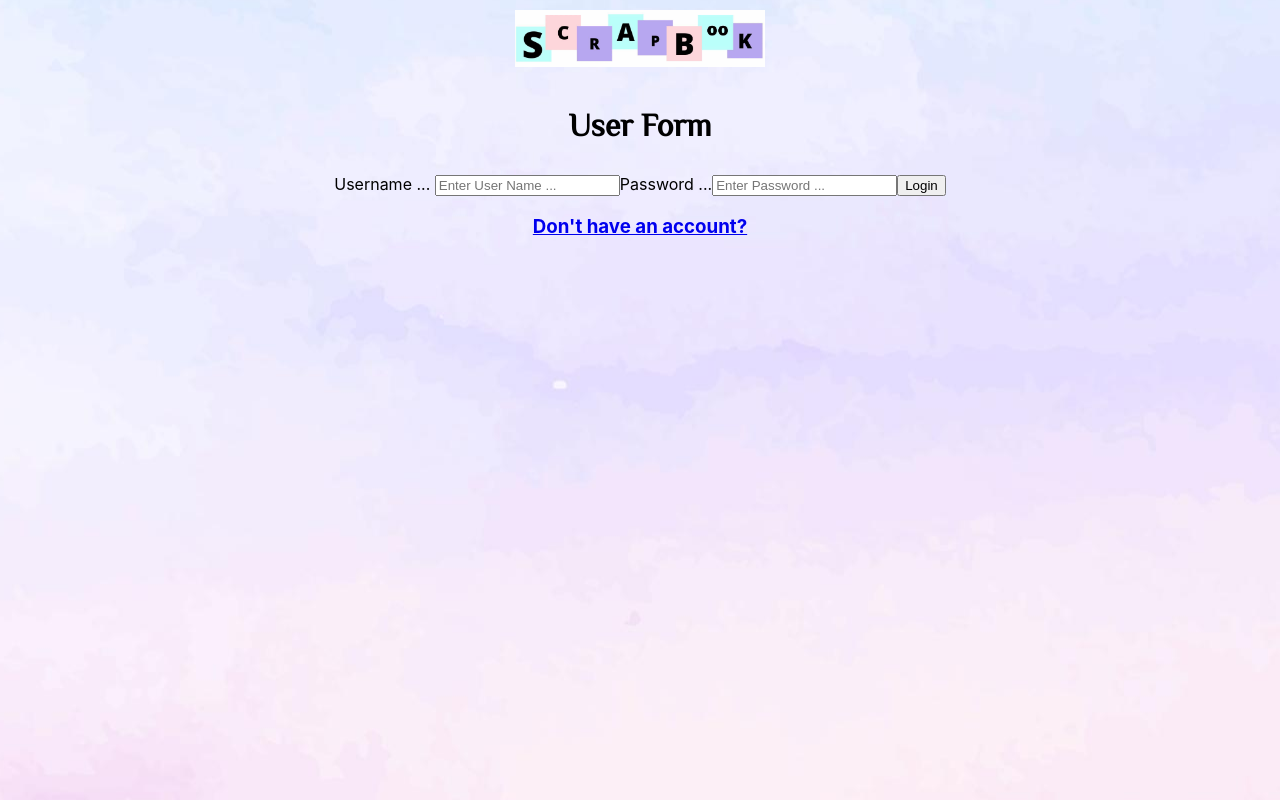
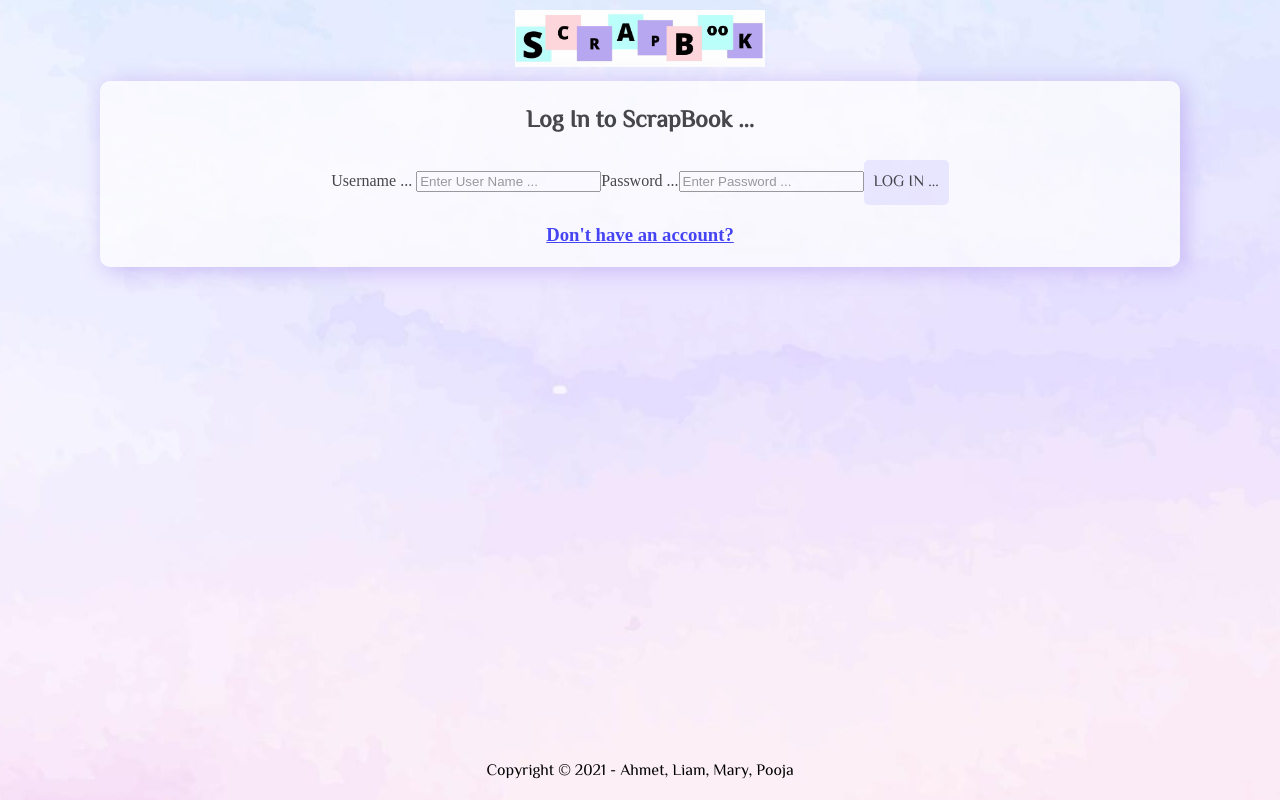
Before and after one commit to M5FGN/codeclan_project_scrapbook_react, a React (Create React App) app: page /login in a window 1280 px wide. Built offline with nearby package versions, Linux system fonts and the light colour scheme; no server answers.

Commit message:
Adding footer and box styles

```diff
--- a/public/css/styles.css
+++ b/public/css/styles.css
@@ -6,11 +6,52 @@ body {
     background-size: stretch;
 }
 
-h1, h2 {
+h1, h2, p, .button {
     font-family: 'El Messiri', sans-serif;
 }
+
+.nav {
+    display: grid;
+    grid-template-columns: repeat(3, 1fr);
+    grid-template-rows: 1fr;
+    grid-column-gap: 0px;
+    grid-row-gap: 0px;
+    }
+
+    .logo { grid-area: 1 / 1 / 2 / 2; }
+    .heading { grid-area: 1 / 2 / 2 / 3; }
+    .links { grid-area: 1 / 3 / 2 /3; }
+
 
 .logo {
     padding: 10px;
     width: 250px;
 }
+
+.card {
+    border: 2px solid white;
+    background-color: white;
+    border-radius: 10px;
+    opacity: 70%;
+    margin: 0 100px;
+    box-shadow: 5px 3px 22px 1px #bba7f2;
+}
+
+.detailsbox {
+    width: 30%;
+}
+
+.button {
+    padding: 10px;
+    background-color: #E8E5FF;
+    border-radius: 5px;
+    border: none;
+    font-size: 16px;
+    text-transform: uppercase;
+}
+
+.footer {
+    position: fixed;
+    bottom: 0px;
+    width: 100%;
+}
--- /dev/null
+++ b/src/components/Footer.js
@@ -0,0 +1,12 @@
+import React from "react";
+
+const Footer = () => {
+
+    return (
+        <div className="footer">
+            <p className="center">Copyright &copy; 2021 - Ahmet, Liam, Mary, Pooja</p>
+        </div>
+    )
+
+}
+export default Footer;
--- a/src/components/NavBar.js
+++ b/src/components/NavBar.js
@@ -4,9 +4,16 @@ import Logo from "../components/Logo";
 const NavBar = () => {
 
     return (
-        <>
-      <Logo />
-        </>
+        <div className="nav">
+            <div className="logo"><Logo /></div>
+            <div className="heading">Heading</div>
+            <div className="links">
+                <ul>
+                    <li>Log Out</li>
+                    <li>My Profile</li>
+                </ul>
+            </div>
+        </div>
     )
 }
 export default NavBar;
--- a/src/components/SignUp.js
+++ b/src/components/SignUp.js
@@ -1,6 +1,8 @@
 import React from "react";
 import Request from "../helpers/request";
 import { useHistory } from "react-router-dom";
+import Logo from "./Logo"
+import Footer from "../components/Footer";
 
 const SignUp = () => {
   const request = new Request("http://localhost:8080/api/users");
@@ -28,9 +30,13 @@ const SignUp = () => {
     }
   };
   return (
-    <>
-      <h2>Sign up</h2>
-      <form onSubmit={handleSignUp}>
+
+    <div>
+      <Logo />
+
+    <div className="card">
+      <h2>Sign Up to ScrapBook ...</h2>
+      <form className="form" onSubmit={handleSignUp}>
         <label htmlFor="">Name</label>
         <input type="text" name="name" />
         <label htmlFor="">Date Of Birth</label>
@@ -39,10 +45,12 @@ const SignUp = () => {
         <input type="text" name="password" />
         <label htmlFor="">Confirm Password</label>
         <input type="text" name="confirmPassword" />
-        <input type="submit" value="Sign Up" />
+        <input className="button" type="submit" value="Sign Up..." />
       </form>
       <p>{errorMessage}</p>
-    </>
+    </div>
+    <Footer />
+    </div>
   );
 };
 
--- a/src/components/UserForm.js
+++ b/src/components/UserForm.js
@@ -1,6 +1,7 @@
 import React from "react";
 import { useHistory } from "react-router-dom";
-import NavBar from "./NavBar";
+import Logo from "./Logo";
+import Footer from "../components/Footer";
 
 const UserForm = ({ setUser }) => {
   let history = useHistory();
@@ -26,9 +27,11 @@ const UserForm = ({ setUser }) => {
   return (
     <div>
 
-      <NavBar />
-      <h1>User Form</h1>
-      <form onSubmit={handleLogIn}>
+      <Logo />
+
+      <div className="card">
+        <h2>Log In to ScrapBook ...</h2>
+      <form className="form" onSubmit={handleLogIn}>
         <label>Username ... </label>
         <input
           type="text"
@@ -41,12 +44,14 @@ const UserForm = ({ setUser }) => {
           placeholder="Enter Password ..."
           name="password"
         ></input>
-        <input type="submit" value="Login"></input>
+        <input className="button" type="submit" value="Log In ..."></input>
       </form>
       <h3>
         <a href="/signup">Don't have an account?</a>
       </h3>
     </div>
+    <Footer />
+    </div>
   );
 };
 export default UserForm;
--- a/src/components/rooms/RoomDetail.js
+++ b/src/components/rooms/RoomDetail.js
@@ -4,7 +4,7 @@ const RoomDetail = () => {
 
     return (
 
-        <div>
+        <div className="card detailsbox">
             <h1>Room Name</h1>
             {/* <p>Room Bio</p>
             <p>Members</p> */}
--- a/src/components/users/UserDetail.js
+++ b/src/components/users/UserDetail.js
@@ -3,7 +3,7 @@ import UserRooms from "../users/UserRooms";
 
 const UserDetail = ({ user }) => {
   return (
-    <div>
+    <div className="card detailsbox">
       <h2>{user.name}</h2>
       <p> Profile Pic</p>
       <p>{user.dateOfBirth}</p>
--- a/src/containers/MainContainer.js
+++ b/src/containers/MainContainer.js
@@ -14,6 +14,7 @@ import {
 } from "react-router-dom";
 import Room from "../components/rooms/Room";
 import { findAllByAltText } from "@testing-library/dom";
+
 
 const MainContainer = () => {
   const [room, setRoom] = useState(null);
--- a/src/containers/UserContainer.js
+++ b/src/containers/UserContainer.js
@@ -2,7 +2,8 @@ import React, { useState, useEffect } from "react";
 import User from "../components/users/User";
 import UserDetail from "../components/users/UserDetail";
 import UserRooms from "../components/users/UserRooms";
-import NavBar from "../components/NavBar"
+import NavBar from "../components/NavBar";
+import Footer from "../components/Footer";
 
 const UserContainer = ({ user }) => {
   const [rooms, setRooms] = useState([]);
@@ -19,6 +20,7 @@ const UserContainer = ({ user }) => {
 
       <UserDetail user={user} />
       <UserRooms user={user} />
+      <Footer />
     </div>
   );
 };
--- a/src/index.css
+++ b/src/index.css
@@ -1,13 +1,3 @@
 body {
   margin: 0;
-  font-family: -apple-system, BlinkMacSystemFont, 'Segoe UI', 'Roboto', 'Oxygen',
-    'Ubuntu', 'Cantarell', 'Fira Sans', 'Droid Sans', 'Helvetica Neue',
-    sans-serif;
-  -webkit-font-smoothing: antialiased;
-  -moz-osx-font-smoothing: grayscale;
 }
-
-code {
-  font-family: source-code-pro, Menlo, Monaco, Consolas, 'Courier New',
-    monospace;
-}
```
